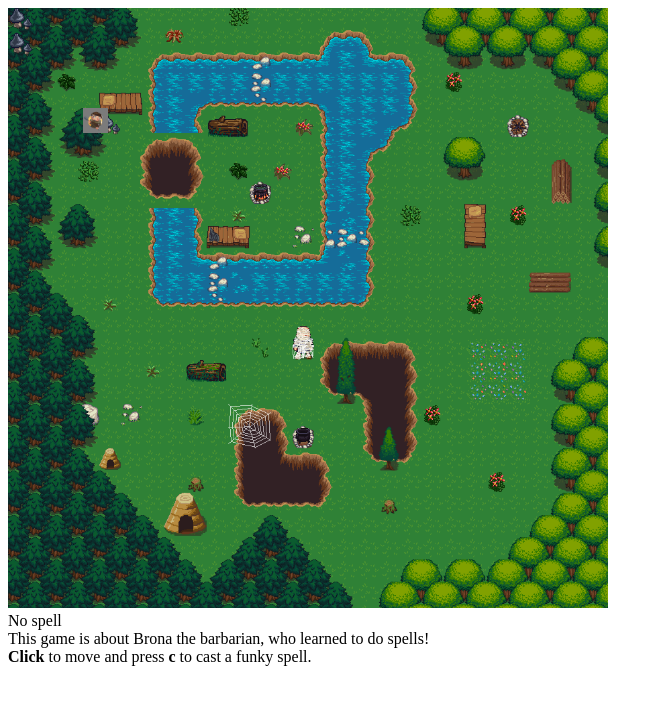
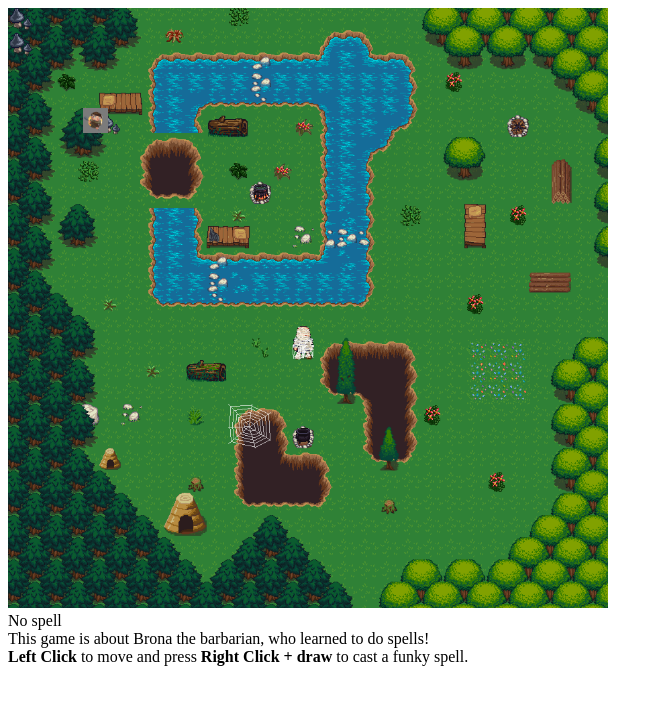
Before and after one commit to bstee615/brona, a website built with webpack: page index.html in a window 1280 px wide. Shown: the whole page, without its empty margins (0-663 px from the left). Built offline with nearby package versions, Linux system fonts and the light colour scheme.

Commit message:
Update instructions

```diff
--- a/index.html
+++ b/index.html
@@ -10,7 +10,7 @@
     <canvas id="gameCanvas" width="600" height="600"></canvas>
     <div id="spell-display">No spell</div>
     <div>This game is about Brona the barbarian, who learned to do spells!</div>
-    <div><strong>Click</strong> to move and press <strong>c</strong> to cast a funky spell.</div>
+    <div><strong>Left Click</strong> to move and press <strong>Right Click + draw</strong> to cast a funky spell.</div>
 </body>
 <script src="main.js"></script>
 </html>
```
